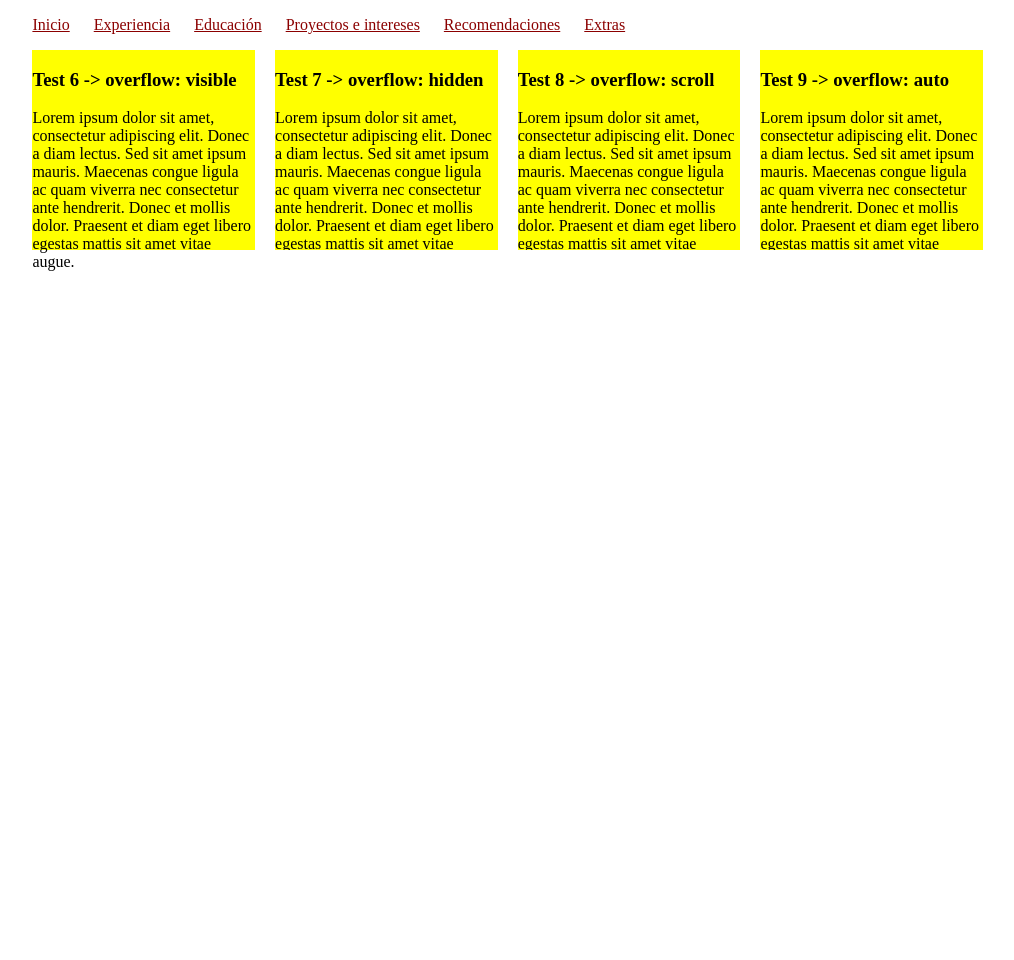
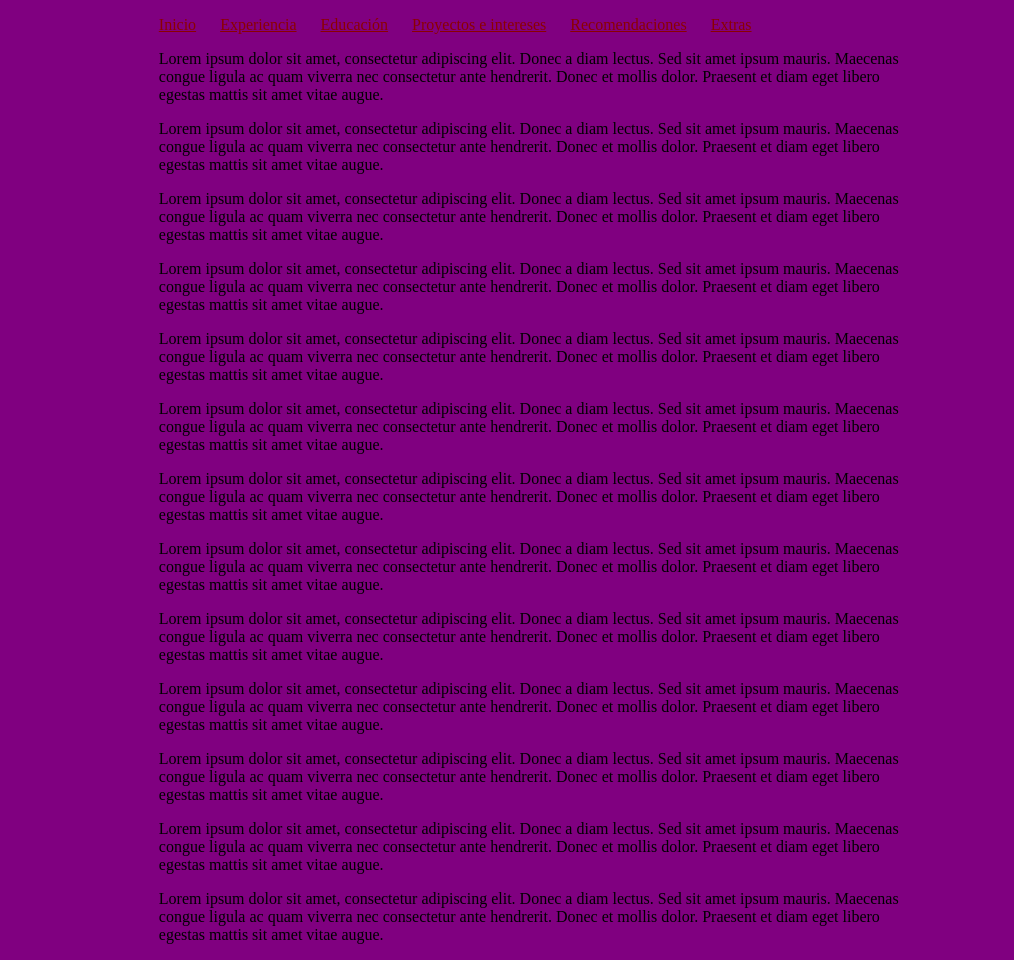
Before and after one commit to dsalgadoviz/cv, a plain HTML site: page views/extras.html in a window 1280 px wide. Shown: the whole page, without its empty margins (102-1116 px from the left). Before the commit the page ends 800 px from the top, so only its background shows below. Drawn offline with Linux system fonts and the light colour scheme.

Commit message:
media queries examples

```diff
--- /dev/null
+++ b/styles/custom-bkp.css
@@ -0,0 +1,120 @@
+/*  Class selectors  */
+.container {
+    margin: auto;
+    width: 80%;
+}
+
+
+/*  Descendant selectors  */
+nav ul {
+    padding: 0;
+}
+
+nav ul li {
+    display: inline;
+    padding: 0 20px 0 0;
+}
+
+
+/*  Pseudo-class selectors  */
+a:link {
+    color: darkred;
+}
+
+a:visited {
+    color: darkgoldenrod;
+}
+
+a:focus {
+    color: coral;
+}
+
+a:hover {
+    color: purple;
+}
+
+a:active {
+    color: black;
+}
+
+
+/* Base styles */
+#block {
+    /*display: none;*/
+}
+
+#inline {
+    display: none;
+}
+
+.test {
+    background: yellow;
+    /*display: inline-block;*/
+}
+
+.test6, .test7,
+.test8, .test9 {
+    float: left;
+    height: 200px;
+    margin-right: 2%;
+    width: 22%;
+}
+
+/* TestDrive styles */
+.test1 {
+    width: 50%;
+}
+
+.test2 {
+    height: 6em;
+}
+
+.test3 {
+    margin: 4em ;
+}
+
+.test4 {
+    padding: 4em;
+}
+
+.test5 {
+    border: 1.5em solid red;
+}
+
+.test6 {
+    overflow: visible;
+}
+
+.test7 {
+    overflow: hidden;
+}
+
+.test8 {
+    overflow: scroll;
+}
+
+.test9 {
+    overflow: auto;
+}
+
+/*
+.test10 {
+    width: 30px;
+}
+
+.test11 {
+    height: 4em;
+}
+
+.test12 {
+    margin: 4em;
+}
+
+.test13 {
+    padding: 4em;
+}
+
+.test14 {
+    border: 1em solid darkred;
+}
+*/
--- a/styles/custom.css
+++ b/styles/custom.css
@@ -1,7 +1,7 @@
 /*  Class selectors  */
 .container {
     margin: auto;
-    width: 80%;
+    width: 60%;
 }
 
 
@@ -49,72 +49,34 @@ a:active {
 
 .test {
     background: yellow;
-    /*display: inline-block;*/
-}
-
-.test6, .test7,
-.test8, .test9 {
-    float: left;
-    height: 200px;
-    margin-right: 2%;
-    width: 22%;
 }
 
 /* TestDrive styles */
-.test1 {
-    width: 50%;
+body {
+    background-color: green;
 }
 
-.test2 {
-    height: 6em;
+@media (min-width:350px) {
+    body {
+        background-color: brown;
+    }
 }
 
-.test3 {
-    margin: 4em ;
+@media (min-width:400px) {
+    body {
+        background-color: blue;
+    }
 }
 
-.test4 {
-    padding: 4em;
+
+@media (min-width:600px) {
+    body {
+        background-color: lime;
+    }
 }
 
-.test5 {
-    border: 1.5em solid red;
+@media (min-width:800px) {
+    body {
+        background-color: purple;
+    }
 }
-
-.test6 {
-    overflow: visible;
-}
-
-.test7 {
-    overflow: hidden;
-}
-
-.test8 {
-    overflow: scroll;
-}
-
-.test9 {
-    overflow: auto;
-}
-
-/*
-.test10 {
-    width: 30px;
-}
-
-.test11 {
-    height: 4em;
-}
-
-.test12 {
-    margin: 4em;
-}
-
-.test13 {
-    padding: 4em;
-}
-
-.test14 {
-    border: 1em solid darkred;
-}
-*/
--- a/views/extras.html
+++ b/views/extras.html
@@ -20,30 +20,57 @@
         </ul>
     </nav>
 
-    <article id="block">
+    <article class="content">
 
-        <!--<div class="test test1">-->
-            <!--<h2>Test 1 -> width</h2>-->
-        <!--</div>-->
-
-        <!--<div class="test test2">-->
-            <!--<h2>Test 2 -> height</h2>-->
-        <!--</div>-->
-
-        <!--<div class="test test3">-->
-            <!--<h2>Test 3 -> margin</h2>-->
-        <!--</div>-->
-
-        <!--<div class="test test4">-->
-            <!--<h2>Test 4 -> padding</h2>-->
-        <!--</div>-->
-
-        <!--<div class="test test5">-->
-            <!--<h2>Test 5 -> border</h2>-->
-        <!--</div>-->
-
-        <div class="test test6">
-            <h3>Test 6 -> overflow: visible</h3>
+        <section>
+            <p>
+                Lorem ipsum dolor sit amet, consectetur adipiscing elit.
+                Donec a diam lectus.
+                Sed sit amet ipsum mauris.
+                Maecenas congue ligula ac quam viverra nec consectetur ante hendrerit.
+                Donec et mollis dolor.
+                Praesent et diam eget libero egestas mattis sit amet vitae augue.
+            </p>
+            <p>
+                Lorem ipsum dolor sit amet, consectetur adipiscing elit.
+                Donec a diam lectus.
+                Sed sit amet ipsum mauris.
+                Maecenas congue ligula ac quam viverra nec consectetur ante hendrerit.
+                Donec et mollis dolor.
+                Praesent et diam eget libero egestas mattis sit amet vitae augue.
+            </p>
+            <p>
+                Lorem ipsum dolor sit amet, consectetur adipiscing elit.
+                Donec a diam lectus.
+                Sed sit amet ipsum mauris.
+                Maecenas congue ligula ac quam viverra nec consectetur ante hendrerit.
+                Donec et mollis dolor.
+                Praesent et diam eget libero egestas mattis sit amet vitae augue.
+            </p>
+            <p>
+                Lorem ipsum dolor sit amet, consectetur adipiscing elit.
+                Donec a diam lectus.
+                Sed sit amet ipsum mauris.
+                Maecenas congue ligula ac quam viverra nec consectetur ante hendrerit.
+                Donec et mollis dolor.
+                Praesent et diam eget libero egestas mattis sit amet vitae augue.
+            </p>
+            <p>
+                Lorem ipsum dolor sit amet, consectetur adipiscing elit.
+                Donec a diam lectus.
+                Sed sit amet ipsum mauris.
+                Maecenas congue ligula ac quam viverra nec consectetur ante hendrerit.
+                Donec et mollis dolor.
+                Praesent et diam eget libero egestas mattis sit amet vitae augue.
+            </p>
+            <p>
+                Lorem ipsum dolor sit amet, consectetur adipiscing elit.
+                Donec a diam lectus.
+                Sed sit amet ipsum mauris.
+                Maecenas congue ligula ac quam viverra nec consectetur ante hendrerit.
+                Donec et mollis dolor.
+                Praesent et diam eget libero egestas mattis sit amet vitae augue.
+            </p>
 
             <p>
                 Lorem ipsum dolor sit amet, consectetur adipiscing elit.
@@ -53,10 +80,6 @@
                 Donec et mollis dolor.
                 Praesent et diam eget libero egestas mattis sit amet vitae augue.
             </p>
-        </div>
-
-        <div class="test test7">
-            <h3>Test 7 -> overflow: hidden</h3>
 
             <p>
                 Lorem ipsum dolor sit amet, consectetur adipiscing elit.
@@ -66,10 +89,6 @@
                 Donec et mollis dolor.
                 Praesent et diam eget libero egestas mattis sit amet vitae augue.
             </p>
-        </div>
-
-        <div class="test test8">
-            <h3>Test 8 -> overflow: scroll</h3>
 
             <p>
                 Lorem ipsum dolor sit amet, consectetur adipiscing elit.
@@ -79,10 +98,6 @@
                 Donec et mollis dolor.
                 Praesent et diam eget libero egestas mattis sit amet vitae augue.
             </p>
-        </div>
-
-        <div class="test test9">
-            <h3>Test 9 -> overflow: auto</h3>
 
             <p>
                 Lorem ipsum dolor sit amet, consectetur adipiscing elit.
@@ -92,93 +107,37 @@
                 Donec et mollis dolor.
                 Praesent et diam eget libero egestas mattis sit amet vitae augue.
             </p>
-        </div>
 
+            <p>
+                Lorem ipsum dolor sit amet, consectetur adipiscing elit.
+                Donec a diam lectus.
+                Sed sit amet ipsum mauris.
+                Maecenas congue ligula ac quam viverra nec consectetur ante hendrerit.
+                Donec et mollis dolor.
+                Praesent et diam eget libero egestas mattis sit amet vitae augue.
+            </p>
+
+            <p>
+                Lorem ipsum dolor sit amet, consectetur adipiscing elit.
+                Donec a diam lectus.
+                Sed sit amet ipsum mauris.
+                Maecenas congue ligula ac quam viverra nec consectetur ante hendrerit.
+                Donec et mollis dolor.
+                Praesent et diam eget libero egestas mattis sit amet vitae augue.
+            </p>
+
+            <p>
+                Lorem ipsum dolor sit amet, consectetur adipiscing elit.
+                Donec a diam lectus.
+                Sed sit amet ipsum mauris.
+                Maecenas congue ligula ac quam viverra nec consectetur ante hendrerit.
+                Donec et mollis dolor.
+                Praesent et diam eget libero egestas mattis sit amet vitae augue.
+            </p>
+
+        </section>
     </article>
 
-    <!--<article id="inline">-->
-
-        <!--<div>-->
-            <!--<h1>Inline examples</h1>-->
-
-            <!--<p>-->
-                <!--Lorem ipsum dolor sit amet, consectetur adipiscing elit.-->
-                <!--Donec a diam lectus.-->
-                <!--Sed sit amet ipsum mauris.-->
-                <!--Maecenas congue ligula ac quam viverra nec consectetur ante hendrerit.-->
-                <!--<span class="test test10">Test 10 -> width</span> Donec et mollis dolor.-->
-                <!--Praesent et diam eget libero egestas mattis sit amet vitae augue.-->
-                <!--Nam tincidunt congue enim, ut porta lorem lacinia consectetur.-->
-                <!--Donec ut libero sed arcu vehicula ultricies a non tortor.-->
-                <!--Lorem ipsum dolor sit amet, consectetur adipiscing elit.-->
-                <!--Aenean ut gravida lorem.-->
-                <!--Ut turpis felis, pulvinar a semper sed, adipiscing id dolor.-->
-                <!--Pellentesque auctor nisi id magna consequat sagittis.-->
-            <!--</p>-->
-
-            <!--<p>-->
-                <!--Lorem ipsum dolor sit amet, consectetur adipiscing elit.-->
-                <!--Donec a diam lectus.-->
-                <!--Sed sit amet ipsum mauris.-->
-                <!--Maecenas congue ligula ac quam viverra nec consectetur ante hendrerit.-->
-                <!--<span class="test test11">Test 11 -> height</span> Donec et mollis dolor.-->
-                <!--Praesent et diam eget libero egestas mattis sit amet vitae augue.-->
-                <!--Nam tincidunt congue enim, ut porta lorem lacinia consectetur.-->
-                <!--Donec ut libero sed arcu vehicula ultricies a non tortor.-->
-                <!--Lorem ipsum dolor sit amet, consectetur adipiscing elit.-->
-                <!--Aenean ut gravida lorem.-->
-                <!--Ut turpis felis, pulvinar a semper sed, adipiscing id dolor.-->
-                <!--Pellentesque auctor nisi id magna consequat sagittis.-->
-            <!--</p>-->
-
-            <!--<p>-->
-                <!--Lorem ipsum dolor sit amet, consectetur adipiscing elit.-->
-                <!--Donec a diam lectus.-->
-                <!--Sed sit amet ipsum mauris.-->
-                <!--Maecenas congue ligula ac quam viverra nec consectetur ante hendrerit.-->
-                <!--<span class="test test12">Test 12 -> margin</span> Donec et mollis dolor.-->
-                <!--Praesent et diam eget libero egestas mattis sit amet vitae augue.-->
-                <!--Nam tincidunt congue enim, ut porta lorem lacinia consectetur.-->
-                <!--Donec ut libero sed arcu vehicula ultricies a non tortor.-->
-                <!--Lorem ipsum dolor sit amet, consectetur adipiscing elit.-->
-                <!--Aenean ut gravida lorem.-->
-                <!--Ut turpis felis, pulvinar a semper sed, adipiscing id dolor.-->
-                <!--Pellentesque auctor nisi id magna consequat sagittis.-->
-            <!--</p>-->
-
-            <!--<p>-->
-                <!--Lorem ipsum dolor sit amet, consectetur adipiscing elit.-->
-                <!--Donec a diam lectus.-->
-                <!--Sed sit amet ipsum mauris.-->
-                <!--Maecenas congue ligula ac quam viverra nec consectetur ante hendrerit.-->
-                <!--<span class="test test13">Test 13 -> padding</span> Donec et mollis dolor.-->
-                <!--Praesent et diam eget libero egestas mattis sit amet vitae augue.-->
-                <!--Nam tincidunt congue enim, ut porta lorem lacinia consectetur.-->
-                <!--Donec ut libero sed arcu vehicula ultricies a non tortor.-->
-                <!--Lorem ipsum dolor sit amet, consectetur adipiscing elit.-->
-                <!--Aenean ut gravida lorem.-->
-                <!--Ut turpis felis, pulvinar a semper sed, adipiscing id dolor.-->
-                <!--Pellentesque auctor nisi id magna consequat sagittis.-->
-            <!--</p>-->
-
-            <!--<p>-->
-                <!--Lorem ipsum dolor sit amet, consectetur adipiscing elit.-->
-                <!--Donec a diam lectus.-->
-                <!--Sed sit amet ipsum mauris.-->
-                <!--Maecenas congue ligula ac quam viverra nec consectetur ante hendrerit.-->
-                <!--<span class="test test14">Test 14 -> border</span> Donec et mollis dolor.-->
-                <!--Praesent et diam eget libero egestas mattis sit amet vitae augue.-->
-                <!--Nam tincidunt congue enim, ut porta lorem lacinia consectetur.-->
-                <!--Donec ut libero sed arcu vehicula ultricies a non tortor.-->
-                <!--Lorem ipsum dolor sit amet, consectetur adipiscing elit.-->
-                <!--Aenean ut gravida lorem.-->
-                <!--Ut turpis felis, pulvinar a semper sed, adipiscing id dolor.-->
-                <!--Pellentesque auctor nisi id magna consequat sagittis.-->
-            <!--</p>-->
-
-        <!--</div>-->
-
-    <!--</article>-->
 </div>
 
 </body>
```
Also changed, not shown: views/extras-bkp.html (added, +185 -0 lines).
